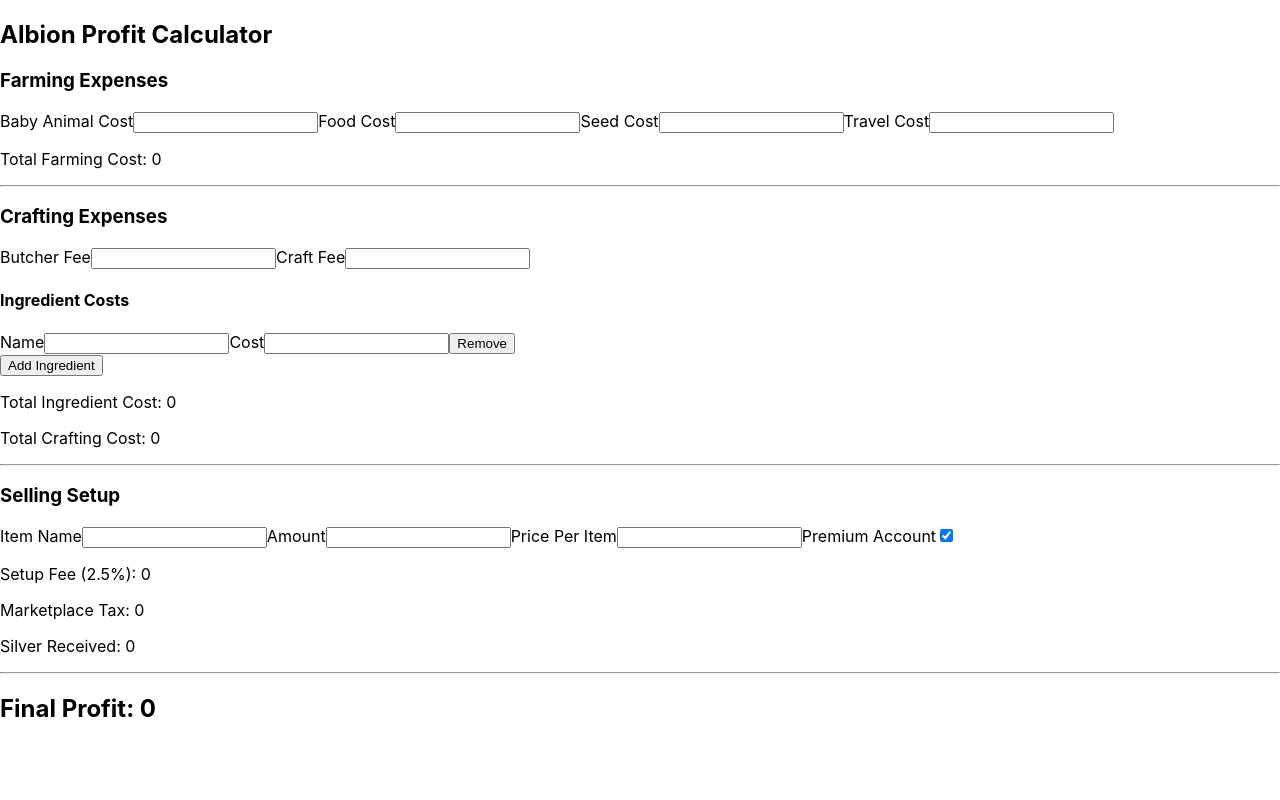
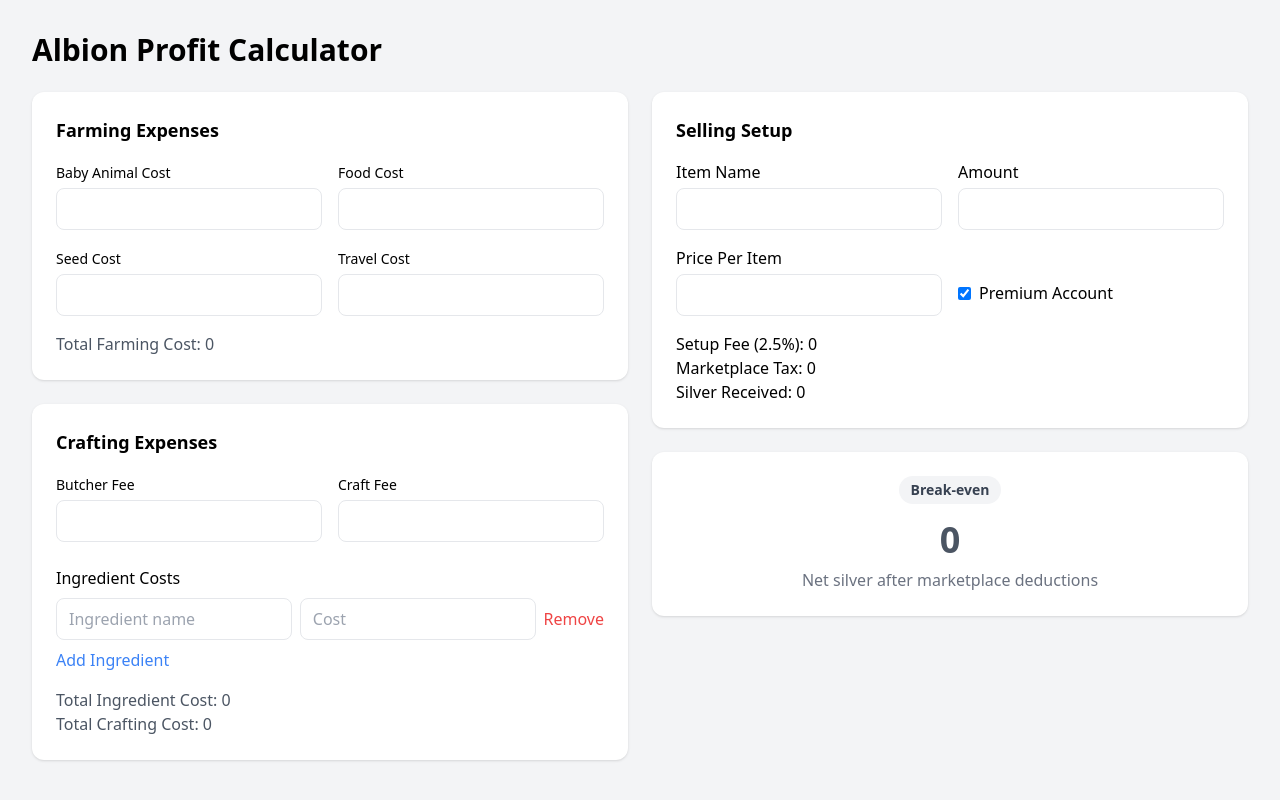
Before and after one commit to lqmnfhmee/albion-profit-calculator, a React (Create React App) app: page / in a window 1280 px wide. Built offline with nearby package versions, Linux system fonts and the light colour scheme.

Commit message:
Refine the Interface of each components

```diff
--- a/package.json
+++ b/package.json
@@ -35,5 +35,10 @@
       "last 1 firefox version",
       "last 1 safari version"
     ]
+  },
+  "devDependencies": {
+    "autoprefixer": "^10.5.0",
+    "postcss": "^8.5.12",
+    "tailwindcss": "^3.4.19"
   }
 }
--- /dev/null
+++ b/postcss.config.js
@@ -0,0 +1,6 @@
+module.exports = {
+  plugins: {
+    tailwindcss: {},
+    autoprefixer: {},
+  },
+}
--- a/src/App.js
+++ b/src/App.js
@@ -2,9 +2,7 @@
 
 function App() {
   return (
-    <div>
-      <ProfitCalculator />
-    </div>
+    <ProfitCalculator />
   );
 }
 
--- a/src/components/CraftingExpenses.jsx
+++ b/src/components/CraftingExpenses.jsx
@@ -1,4 +1,5 @@
 function CraftingExpenses({
+
     butcherFee,
     setButcherFee,
     craftFee,
@@ -9,43 +10,74 @@
     removeIngredient,
     ingredientCostTotal,
     totalCraftingCost
+
 }) {
 
     return (
 
         <div>
 
-            <h3>Crafting Expenses</h3>
+            <h3 className="text-lg font-semibold mb-4">
+                Crafting Expenses
+            </h3>
 
+
+            <div className="grid grid-cols-2 gap-4">
+
+
+                <div>
+
+                    <label className="text-sm font-medium">
                         Butcher Fee
+                    </label>
 
                     <input
                         value={butcherFee}
                         onChange={(e) =>
                             setButcherFee(e.target.value)
                         }
+                        className="border rounded-lg px-3 py-2 w-full mt-1"
                     />
 
+                </div>
+
+
+                <div>
+
+                    <label className="text-sm font-medium">
                         Craft Fee
+                    </label>
 
                     <input
                         value={craftFee}
                         onChange={(e) =>
                             setCraftFee(e.target.value)
                         }
+                        className="border rounded-lg px-3 py-2 w-full mt-1"
                     />
 
-            <h4>Ingredient Costs</h4>
+                </div>
+
+
+            </div>
+
+
+            <h4 className="mt-6 font-medium">
+                Ingredient Costs
+            </h4>
+
 
             {
 
                 ingredients.map((ingredient, index) => (
 
-                    <div key={index}>
-
-                        Name
+                    <div
+                        key={index}
+                        className="flex gap-2 mt-2"
+                    >
 
                         <input
+                            placeholder="Ingredient name"
                             value={ingredient.name}
                             onChange={(e) =>
                                 updateIngredient(
@@ -54,11 +86,12 @@
                                     e.target.value
                                 )
                             }
+                            className="border rounded-lg px-3 py-2 w-full"
                         />
 
-                        Cost
 
                         <input
+                            placeholder="Cost"
                             type="number"
                             value={ingredient.cost}
                             onChange={(e) =>
@@ -68,12 +101,15 @@
                                     e.target.value
                                 )
                             }
+                            className="border rounded-lg px-3 py-2 w-full"
                         />
+
 
                         <button
                             onClick={() =>
                                 removeIngredient(index)
                             }
+                            className="text-red-500"
                         >
                             Remove
                         </button>
@@ -84,15 +120,23 @@
 
             }
 
-            <button onClick={addIngredient}>
+
+            <button
+                onClick={addIngredient}
+                className="mt-2 text-blue-500"
+            >
                 Add Ingredient
             </button>
 
-            <p>Total Ingredient Cost: {ingredientCostTotal}</p>
 
-            <p>Total Crafting Cost: {totalCraftingCost}</p>
+            <p className="mt-4 text-gray-600">
+                Total Ingredient Cost: {ingredientCostTotal}
+            </p>
 
-            <hr />
+
+            <p className="text-gray-600">
+                Total Crafting Cost: {totalCraftingCost}
+            </p>
 
         </div>
 
--- a/src/components/FarmingExpenses.jsx
+++ b/src/components/FarmingExpenses.jsx
@@ -1,4 +1,5 @@
 function FarmingExpenses({
+
     babyAnimalCost,
     setBabyAnimalCost,
     foodCost,
@@ -8,55 +9,95 @@
     travelCost,
     setTravelCost,
     totalFarmingCost
+
 }) {
 
     return (
 
         <div>
 
-            <h3>Farming Expenses</h3>
+            <h3 className="text-lg font-semibold mb-4">
+                Farming Expenses
+            </h3>
 
 
+            <div className="grid grid-cols-2 gap-4">
 
+
+                <div>
+
+                    <label className="text-sm font-medium">
                         Baby Animal Cost
+                    </label>
 
                     <input
                         value={babyAnimalCost}
                         onChange={(e) =>
                             setBabyAnimalCost(e.target.value)
                         }
+                        className="border rounded-lg px-3 py-2 w-full mt-1"
                     />
 
+                </div>
+
+
+                <div>
+
+                    <label className="text-sm font-medium">
                         Food Cost
+                    </label>
 
                     <input
                         value={foodCost}
                         onChange={(e) =>
                             setFoodCost(e.target.value)
                         }
+                        className="border rounded-lg px-3 py-2 w-full mt-1"
                     />
 
+                </div>
+
+
+                <div>
+
+                    <label className="text-sm font-medium">
                         Seed Cost
+                    </label>
 
                     <input
                         value={seedCost}
                         onChange={(e) =>
                             setSeedCost(e.target.value)
                         }
+                        className="border rounded-lg px-3 py-2 w-full mt-1"
                     />
 
+                </div>
+
+
+                <div>
+
+                    <label className="text-sm font-medium">
                         Travel Cost
+                    </label>
 
                     <input
                         value={travelCost}
                         onChange={(e) =>
                             setTravelCost(e.target.value)
                         }
+                        className="border rounded-lg px-3 py-2 w-full mt-1"
                     />
 
-            <p>Total Farming Cost: {totalFarmingCost}</p>
+                </div>
 
-            <hr />
+
+            </div>
+
+
+            <p className="mt-4 text-gray-600">
+                Total Farming Cost: {totalFarmingCost}
+            </p>
 
         </div>
 
--- a/src/components/ProfitCalculator.jsx
+++ b/src/components/ProfitCalculator.jsx
@@ -38,6 +38,7 @@
 
     };
 
+
     const addIngredient = () => {
 
         setIngredients([
@@ -46,6 +47,7 @@
         ]);
 
     };
+
 
     const removeIngredient = (index) => {
 
@@ -110,9 +112,19 @@
 
     return (
 
-        <div>
+        <div className="min-h-screen bg-gray-100 p-8">
 
-            <h2>Albion Profit Calculator</h2>
+            <h1 className="text-3xl font-bold mb-6">
+                Albion Profit Calculator
+            </h1>
+
+
+            <div className="grid grid-cols-1 md:grid-cols-2 gap-6">
+
+
+                <div className="space-y-6">
+
+                    <div className="bg-white p-6 rounded-xl shadow">
 
                         <FarmingExpenses
                             city={city}
@@ -128,6 +140,11 @@
                             totalFarmingCost={totalFarmingCost}
                         />
 
+                    </div>
+
+
+                    <div className="bg-white p-6 rounded-xl shadow">
+
                         <CraftingExpenses
                             butcherFee={butcherFee}
                             setButcherFee={setButcherFee}
@@ -140,6 +157,15 @@
                             ingredientCostTotal={ingredientCostTotal}
                             totalCraftingCost={totalCraftingCost}
                         />
+
+                    </div>
+
+                </div>
+
+
+                <div className="space-y-6">
+
+                    <div className="bg-white p-6 rounded-xl shadow">
 
                         <SellingSetup
                             itemName={itemName}
@@ -155,9 +181,19 @@
                             silverReceived={silverReceived}
                         />
 
-            <ProfitSummary
-                finalProfit={finalProfit}
-            />
+                    </div>
+
+
+                    <div className="bg-white p-6 rounded-xl shadow text-center">
+
+                        <ProfitSummary finalProfit={finalProfit} />
+
+                    </div>
+
+                </div>
+
+
+            </div>
 
         </div>
 
--- a/src/components/ProfitSummary.jsx
+++ b/src/components/ProfitSummary.jsx
@@ -1,12 +1,50 @@
 function ProfitSummary({ finalProfit }) {
+
+    const profitColor =
+        finalProfit > 0
+            ? "text-green-600"
+            : finalProfit < 0
+                ? "text-red-600"
+                : "text-gray-600";
+
+
+    const labelText =
+        finalProfit > 0
+            ? "Profit"
+            : finalProfit < 0
+                ? "Loss"
+                : "Break-even";
+
+
+    const labelColor =
+        finalProfit > 0
+            ? "bg-green-100 text-green-700"
+            : finalProfit < 0
+                ? "bg-red-100 text-red-700"
+                : "bg-gray-100 text-gray-700";
+
 
     return (
 
         <div>
 
-            <h2>
-                Final Profit: {finalProfit.toFixed(0)}
+            <div
+                className={`inline-block px-3 py-1 rounded-full text-sm font-semibold ${labelColor}`}
+            >
+                {labelText}
+            </div>
+
+
+            <h2
+                className={`mt-4 text-4xl font-bold ${profitColor}`}
+            >
+                {finalProfit.toLocaleString()}
             </h2>
+
+
+            <p className="text-gray-500 mt-2">
+                Net silver after marketplace deductions
+            </p>
 
         </div>
 
--- a/src/components/SellingSetup.jsx
+++ b/src/components/SellingSetup.jsx
@@ -1,4 +1,5 @@
 function SellingSetup({
+
     itemName,
     setItemName,
     amount,
@@ -10,42 +11,67 @@
     setupFee,
     marketplaceTax,
     silverReceived
+
 }) {
 
     return (
 
         <div>
 
-            <h3>Selling Setup</h3>
+            <h3 className="text-lg font-semibold mb-4">
+                Selling Setup
+            </h3>
 
-            Item Name
+
+            <div className="grid grid-cols-2 gap-4">
+
+
+                <div>
+
+                    <label>Item Name</label>
 
                     <input
                         value={itemName}
                         onChange={(e) =>
                             setItemName(e.target.value)
                         }
+                        className="border rounded-lg px-3 py-2 w-full mt-1"
                     />
 
-            Amount
+                </div>
+
+
+                <div>
+
+                    <label>Amount</label>
 
                     <input
                         value={amount}
                         onChange={(e) =>
                             setAmount(e.target.value)
                         }
+                        className="border rounded-lg px-3 py-2 w-full mt-1"
                     />
 
-            Price Per Item
+                </div>
+
+
+                <div>
+
+                    <label>Price Per Item</label>
 
                     <input
                         value={pricePerItem}
                         onChange={(e) =>
                             setPricePerItem(e.target.value)
                         }
+                        className="border rounded-lg px-3 py-2 w-full mt-1"
                     />
 
-            Premium Account
+                </div>
+
+
+                <div className="flex items-center gap-2 mt-6">
 
                     <input
                         type="checkbox"
@@ -55,13 +81,24 @@
                         }
                     />
 
-            <p>Setup Fee (2.5%): {setupFee.toFixed(0)}</p>
+                    Premium Account
 
-            <p>Marketplace Tax: {marketplaceTax.toFixed(0)}</p>
+                </div>
 
-            <p>Silver Received: {silverReceived.toFixed(0)}</p>
+            </div>
 
-            <hr />
+
+            <p className="mt-4">
+                Setup Fee (2.5%): {setupFee.toFixed(0)}
+            </p>
+
+            <p>
+                Marketplace Tax: {marketplaceTax.toFixed(0)}
+            </p>
+
+            <p>
+                Silver Received: {silverReceived.toFixed(0)}
+            </p>
 
         </div>
 
--- a/src/index.css
+++ b/src/index.css
@@ -1,13 +1,3 @@
-body {
-  margin: 0;
-  font-family: -apple-system, BlinkMacSystemFont, 'Segoe UI', 'Roboto', 'Oxygen',
-    'Ubuntu', 'Cantarell', 'Fira Sans', 'Droid Sans', 'Helvetica Neue',
-    sans-serif;
-  -webkit-font-smoothing: antialiased;
-  -moz-osx-font-smoothing: grayscale;
-}
-
-code {
-  font-family: source-code-pro, Menlo, Monaco, Consolas, 'Courier New',
-    monospace;
-}
+@tailwind base;
+@tailwind components;
+@tailwind utilities;
--- /dev/null
+++ b/tailwind.config.js
@@ -0,0 +1,10 @@
+/** @type {import('tailwindcss').Config} */
+module.exports = {
+  content: [
+    "./src/**/*.{js,jsx,ts,tsx}",
+  ],
+  theme: {
+    extend: {},
+  },
+  plugins: [],
+}
```
Also changed, not shown: 1 other file (tests, documents, lock files or other folders). Lines whose indentation alone changed are shown as unchanged.
